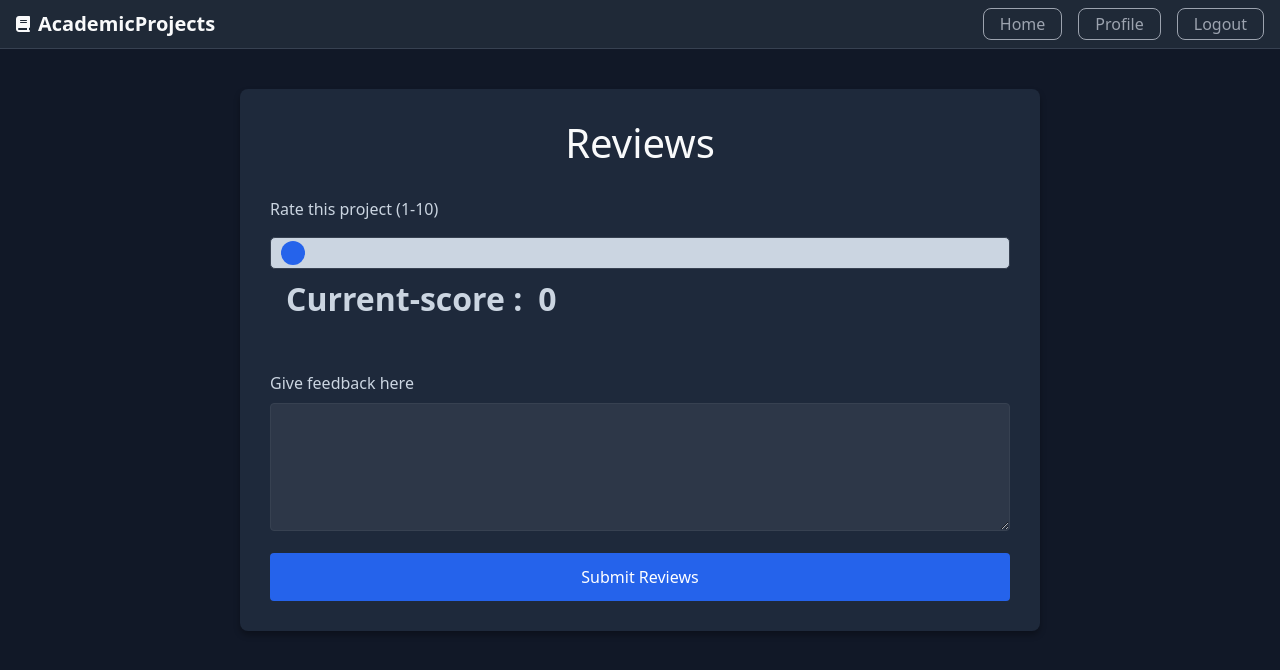
After one commit to HutanshSharma/Academic-Project-Portal, a Flask app: page /project/evaluate/form/1 in a window 1280 px wide. The commit adds this page. Shown: the top 670 px of the page. Run offline with Flask 3, Linux system fonts and the light colour scheme; a user stored in the database is signed in; data comes from the database, SQL or seed files in the repository; both versions use the stored data as it was after the commit; some libraries are stand-ins or nearby versions.

Commit message:
added the evaluation topic

```diff
--- a/Project/forms.py
+++ b/Project/forms.py
@@ -1,9 +1,10 @@
 from flask_wtf import FlaskForm
-from wtforms import StringField,PasswordField,SubmitField,FieldList,SelectField,TextAreaField,HiddenField
+from wtforms import StringField,PasswordField,SubmitField,FieldList,SelectField,TextAreaField,HiddenField,IntegerRangeField
 from flask_wtf.file import FileField,FileAllowed
 from wtforms.validators import DataRequired,Length,EqualTo,ValidationError
 from Project.models import User
 from flask_login import current_user
+
 
 class registeration_form(FlaskForm):
     username=StringField("Username",validators=[DataRequired(),Length(2,30)])
@@ -26,6 +27,7 @@ class registeration_form(FlaskForm):
         if user:
             raise ValidationError("This email has already been taken")
 
+
 class login_form(FlaskForm):
     email=StringField("Email",validators=[DataRequired()])
     password=PasswordField("Password",validators=[DataRequired()])
@@ -35,12 +37,14 @@ class login_form(FlaskForm):
     ],validators=[DataRequired()]),min_entries=1)
     submit=SubmitField("Login")
 
+
 class project_form(FlaskForm):
-    title=StringField("Title",validators=[DataRequired(),Length(2,30)])
+    title=StringField("Title",validators=[DataRequired(),Length(2,100)])
     description=TextAreaField("Description",validators=[DataRequired()])
     skills=HiddenField('Add the skills required for this project',validators=[DataRequired()])
     file_pdf=FileField("Upload the pdf with the project details",validators=[FileAllowed(['pdf','txt'])])
     submit=SubmitField("Submit")
+
 
 class update_profile_form(FlaskForm):
     username=StringField("Username",validators=[DataRequired(),Length(2,30)])
@@ -61,7 +65,14 @@ class update_profile_form(FlaskForm):
             if user:
                 raise ValidationError("This email has already been taken")
 
+
 class submit_project(FlaskForm):
     info=TextAreaField("Briefly Describe your submission",validators=[DataRequired()])
     project_link=StringField("Enter the link to you Repository",validators=[DataRequired()])
     submit=SubmitField("Submit Project")
+
+
+class evaluate_project(FlaskForm):
+    score=IntegerRangeField("Rate this project (1-10)",default=0,validators=[DataRequired()])
+    feedback=TextAreaField("Give feedback here",validators=[DataRequired()])
+    submit=SubmitField("Submit Reviews")
--- a/Project/routes.py
+++ b/Project/routes.py
@@ -3,8 +3,8 @@ import secrets
 from PIL import Image
 from Project import app,db,bcrypt
 from flask import render_template,flash,redirect,request,url_for,abort
-from Project.forms import registeration_form,login_form,project_form,update_profile_form,submit_project
-from Project.models import User,Project,Project_Taken,Submission
+from Project.forms import registeration_form,login_form,project_form,update_profile_form,submit_project,evaluate_project
+from Project.models import User,Project,Project_Taken,Submission,Evaluation
 from flask_login import login_user,current_user,login_required,logout_user
 
 
@@ -12,7 +12,7 @@ from flask_login import login_user,current_user,login_required,logout_user
 @app.route("/home")
 def home():
     projects=Project.query.order_by(Project.created_at.desc()).all()
-    return render_template("home.html",title="Home",projects=projects)
+    return render_template("home.html",projects=projects)
 
 
 @app.route("/register",methods=['GET','POST'])
@@ -30,7 +30,7 @@ def register():
         db.session.commit()
         flash("Your account has been created successfully","success")
         return redirect(url_for('login'))
-    return render_template("register.html",form=form,title="Register")
+    return render_template("register.html",form=form)
 
 
 @app.route("/login",methods=['GET','POST'])
@@ -50,7 +50,7 @@ def login():
         else:
                 flash("User doesn't exists","danger")
                 return redirect(url_for("register"))
-    return render_template("login.html",title="Login",form=form)
+    return render_template("login.html",form=form)
 
 
 @app.route("/logout")
@@ -66,15 +66,20 @@ def profile():
     img_src=url_for("static",filename="/profile_pics/"+current_user.profile_picture)
     if current_user.role=='teacher':
         projects=current_user.project
+        projects.reverse()
         submissions=[]
         for i in projects:
             submission=Submission.query.filter_by(project=i).all()
             submissions.extend(submission)
-        return render_template("profile_teacher.html",title=current_user.username,img_src=img_src,projects=projects,submissions=submissions)
+        submissions.reverse()
+        evaluation=current_user.evaluation
+        return render_template("profile_teacher.html",img_src=img_src,projects=projects,submissions=submissions,evaluation=evaluation)
     elif current_user.role=='student':
         projects=current_user.project_taken
+        projects.reverse()
         submissions=current_user.submission
-        return render_template("profile_student.html",title=current_user.username,img_src=img_src,projects=projects,submissions=submissions)
+        submissions.reverse()
+        return render_template("profile_student.html",img_src=img_src,projects=projects,submissions=submissions)
 
 def save_pic(picture):
     hex_name=secrets.token_hex(8)
@@ -106,7 +111,7 @@ def update_profile():
     elif request.method=="GET":
         form.username.data=current_user.username
         form.email.data=current_user.email
-    return render_template("update_profile.html",title=current_user.username,form=form)
+    return render_template("update_profile.html",form=form)
 
 
 def save_file(fname):
@@ -125,7 +130,11 @@ def add_project():
         abort(403)
     form=project_form()
     if form.validate_on_submit():
-        filename=save_file(form.file_pdf.data)
+        filename=""
+        if form.file_pdf.data:
+            filename=save_file(form.file_pdf.data)
+        else:
+            filename="No pdf"
         post=Project(title=form.title.data,
                      description=form.description.data,
                      skills=form.skills.data,
@@ -138,7 +147,7 @@ def add_project():
         return redirect(url_for("profile"))
     elif form.errors:
         flash("Could not add the project","danger")
-    return render_template("project_edit.html",title=current_user.username,form=form,legend="Add New Project")
+    return render_template("project_edit.html",form=form,legend="Add New Project")
 
 
 @app.route("/project/update/<int:project_id>",methods=['GET','POST'])
@@ -163,7 +172,7 @@ def update_project(project_id):
         form.skills.data=project.skills
     elif form.errors:
         flash(f"\"{project_name}\" could not be updated","danger")
-    return render_template("project_edit.html",title=current_user.username,form=form,legend="Update Project",id="update")
+    return render_template("project_edit.html",form=form,legend="Update Project",id="update")
 
 
 @app.route("/project/delete/<int:project_id>",methods=['GET','POST'])
@@ -243,7 +252,7 @@ def submit_proj_taken(project_taken_id):
     elif form.errors:
         flash("Project could not be submitted","danger")
         print(form.errors)
-    return render_template("project_submit.html",title=current_user.username,form=form,legend="Submit Project")
+    return render_template("project_submit.html",form=form,legend="Submit Project")
 
 
 @app.route("/project/details/<int:project_id>",methods=['GET','POST'])
@@ -251,4 +260,34 @@ def project_details(project_id):
     project=Project.query.get(project_id)
     img_src=url_for("static",filename="/profile_pics/"+project.user.profile_picture)
     pdf=url_for("static",filename="/project_details/"+project.descriptive_pdf)
-    return render_template("project_details.html",title=project.title,user=project.user,img_src=img_src,project=project,pdf=pdf)
+    return render_template("project_details.html",user=project.user,img_src=img_src,project=project,pdf=pdf)
+
+
+@app.route("/project/evaluate/<int:id>")
+@login_required
+def evaluate(id):
+    submission=Submission.query.get(id)
+    img_src=url_for("static",filename="/profile_pics/"+submission.user.profile_picture)
+    pdf=url_for("static",filename="/project_details/"+submission.project.descriptive_pdf)
+    return render_template("evaluate.html",submission=submission,pdf=pdf,img_src=img_src)
+
+
+@app.route("/project/evaluate/form/<int:id>",methods=["GET","POST"])
+@login_required
+def evaluate_form(id):
+    form=evaluate_project()
+    submission=Submission.query.get(id)
+    if form.validate_on_submit():
+        evaluation=Evaluation(score=form.score.data/10,
+                              feedback=form.feedback.data,
+                              submission=submission,
+                              user=current_user,
+                              project=submission.project
+                              )
+        current_user.total_projects_evaluated+=1
+        submission.user.total_projects_evaluated+=1
+        db.session.add(evaluation)
+        db.session.commit()
+        flash("You reviews have been submitted","success")
+        return redirect(url_for("profile"))
+    return render_template("evaluate_form.html",legend="Reviews",form=form)
--- a/Project/static/forms.css
+++ b/Project/static/forms.css
@@ -116,3 +116,49 @@ textarea {
     padding: 1rem 1.25rem;
     border-radius: 4px;
 }
+
+.score-label {
+    color: var(--text-color);
+    margin-bottom: 1rem;
+}
+
+input[type="range"] {
+  appearance: none;
+  -webkit-appearance: none;
+  width: 100%;
+  height: 2rem;
+  background: var(--text-color);
+  border-radius: 5px;
+}
+
+input[type="range"]::-webkit-slider-thumb {
+  -webkit-appearance: none;
+  height: 1.5rem;
+  width: 1.5rem;
+  background: var(--primary-color);
+  border-radius: 50%;
+  cursor: pointer;
+  transition: transform 0.2s ease-in-out;
+}
+
+input[type="range"]::-webkit-slider-thumb:hover
+{
+    transform: scale(1.2);
+    background-color: var(--primary-dark);
+}
+.score-display {
+    font-size: 2rem;
+    font-weight: bold;
+    color: var(--text-color);
+    margin-bottom: 2rem;
+    margin-left: 1rem;
+    transition: transform 0.2s ease-in-out;
+}
+
+.score-display.updated {
+    transform: scale(1.1);
+}
+
+.dis {
+    display: flex;
+}
--- a/Project/static/forms.js
+++ b/Project/static/forms.js
@@ -1,4 +1,22 @@
 let skills=[];
+
+const slider = document.getElementById('page-score');
+const scoreOutput = document.getElementById('score-output');
+
+console.log("Slider:", slider);
+console.log("Score Output:", scoreOutput);
+
+if (slider && scoreOutput) {
+    scoreOutput.textContent = slider.value/10;
+
+    slider.addEventListener('input', function () {
+        scoreOutput.textContent = this.value/10;
+        scoreOutput.classList.add('updated');
+        setTimeout(() => {
+            scoreOutput.classList.remove('updated');
+        }, 500);
+    });
+}
 
 if(document.getElementById("update")){
   console.log("print")
@@ -74,5 +92,4 @@ function updateDisplay() {
     else{
       fileName.textContent="No file chosen"
     }
-      fileName.textContent = file ? file.name : "No file chosen";
 });
--- /dev/null
+++ b/Project/templates/evaluate_form.html
@@ -0,0 +1,44 @@
+{% extends "layout.html" %}
+{% block customstyle %}
+        <link rel="stylesheet" href="{{url_for('static',filename='forms.css')}}">
+{% endblock customstyle %}
+{% block content %}
+    <div class="outer-container">
+        <div class="container-teacherform">
+            <h1>{{legend}}</h1>
+            <form method='POST' id="projectForm" action="">
+                {{form.hidden_tag()}}
+                <div class="form-group">
+                    {{form.score.label(class="score-label")}}
+                        {% if form.score.errors %}
+                            {{form.score(id="page-score",class="score-getter")}}
+                            {% for error in form.score.errors %}
+                                <span class="text-danger">{{error}}</span>
+                            {% endfor %}
+                        {% else %}
+                            {{form.score(id="page-score",class="score-getter")}}
+                        {% endif %}
+                    <div class="dis">
+                        <div class="score-display">Current-score :  </div>
+                        <div id="score-output" class="score-display">0</div>
+                    </div>
+                </div>
+                <div class="form-group">
+                    {{form.feedback.label}}
+                        {% if form.feedback.errors %}
+                            {{form.feedback}}
+                            {% for error in form.feedback.errors %}
+                                <span class="text-danger">{{error}}</span>
+                            {% endfor %}
+                        {% else %}
+                            {{form.feedback}}
+                        {% endif %}
+                </div>
+                <div>
+                        {{form.submit(class="submit-btn")}}
+                </div>
+            </form>
+        </div>
+    </div>
+    <script src="{{url_for('static',filename='forms.js')}}"></script>
+{% endblock content %}
--- a/Project/templates/layout.html
+++ b/Project/templates/layout.html
@@ -3,11 +3,7 @@
 <head>
     <meta charset="UTF-8">
     <meta name="viewport" content="width=device-width, initial-scale=1.0, shrink-to-fit=no">
-    {% if title %}
-        <title>{{ title }}</title>
-    {% else %}
-        <title>App</title>
-    {% endif %}
+    <title>Projects</title>
     <!-- Bootstrap CSS -->
     <link rel="stylesheet" href="https://cdn.jsdelivr.net/npm/bootstrap@4.4.1/dist/css/bootstrap.min.css" integrity="sha384-Vkoo8x4CGsO3+Hhxv8T/Q5PaXtkKtu6ug5TOeNV6gBiFeWPGFN9MuhOf23Q9Ifjh" crossorigin="anonymous">
 
--- a/Project/templates/project_details.html
+++ b/Project/templates/project_details.html
@@ -34,7 +34,11 @@
                 </ul>
             </div>
             <div class="info-section">
-                <a class="button button-diff info-btn" href="{{pdf}}" target="_blank">Open pdf with details</a>
+                {% if project.descriptive_pdf == "No pdf" %}
+                    <a class="btn btn-dark info-btn" href="{{url_for('project_details',project_id=project.id)}}" target="_blank">No pdf uploaded by the teacher</a>
+                {% else %}
+                    <a class="button button-diff info-btn" href="{{pdf}}" target="_blank">Open pdf with details</a>
+                {% endif %}
             </div>
         </div>
         <div class="proj-grid">
```
Also changed, not shown: Project/models.py (+8 -0 lines), Project/templates/evaluate.html (added, +62 -0 lines), Project/templates/profile_teacher.html (+34 -1 lines), Project/static/styles.css (indentation only), instance/user.db, 7 other files. Lines whose indentation alone changed are shown as unchanged.
